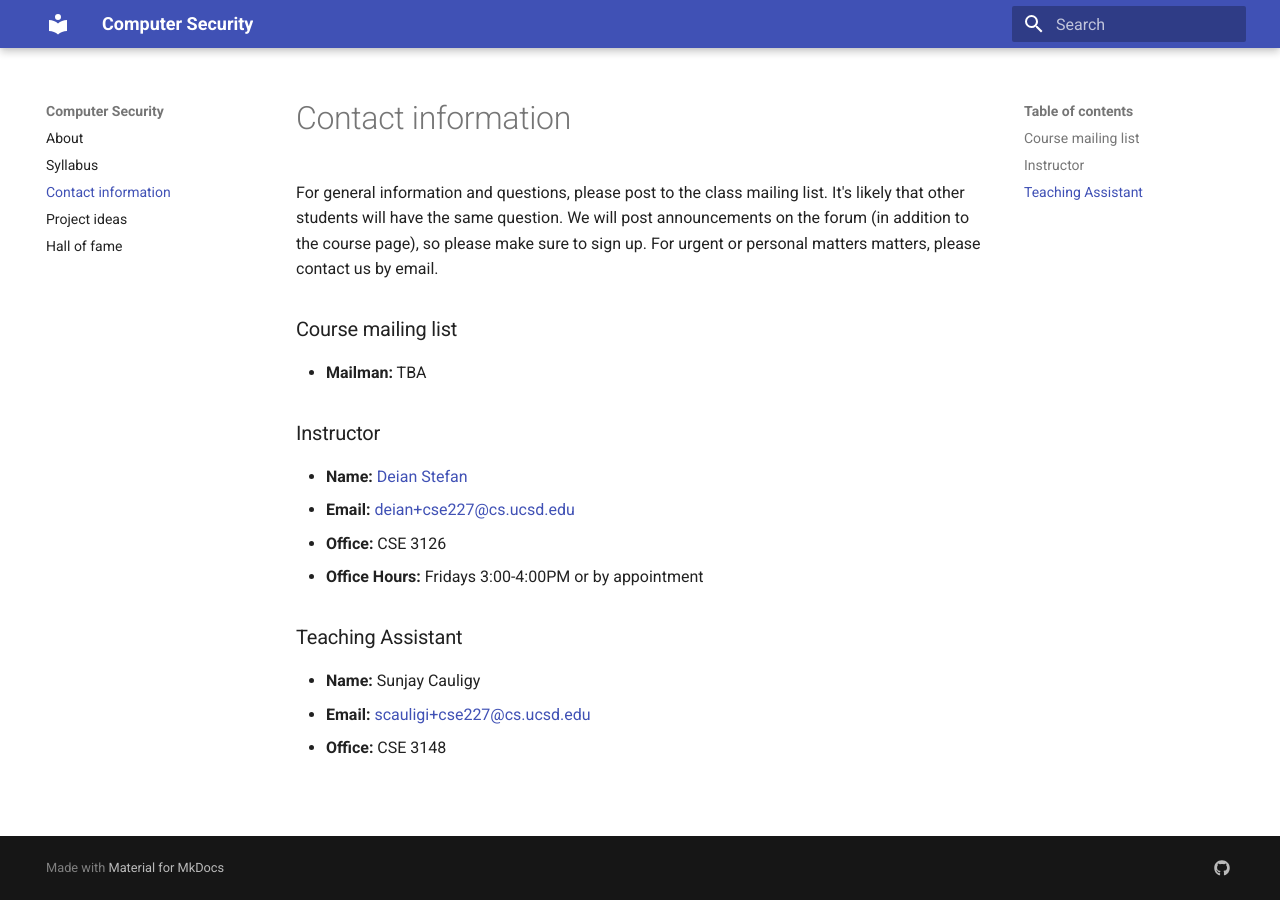
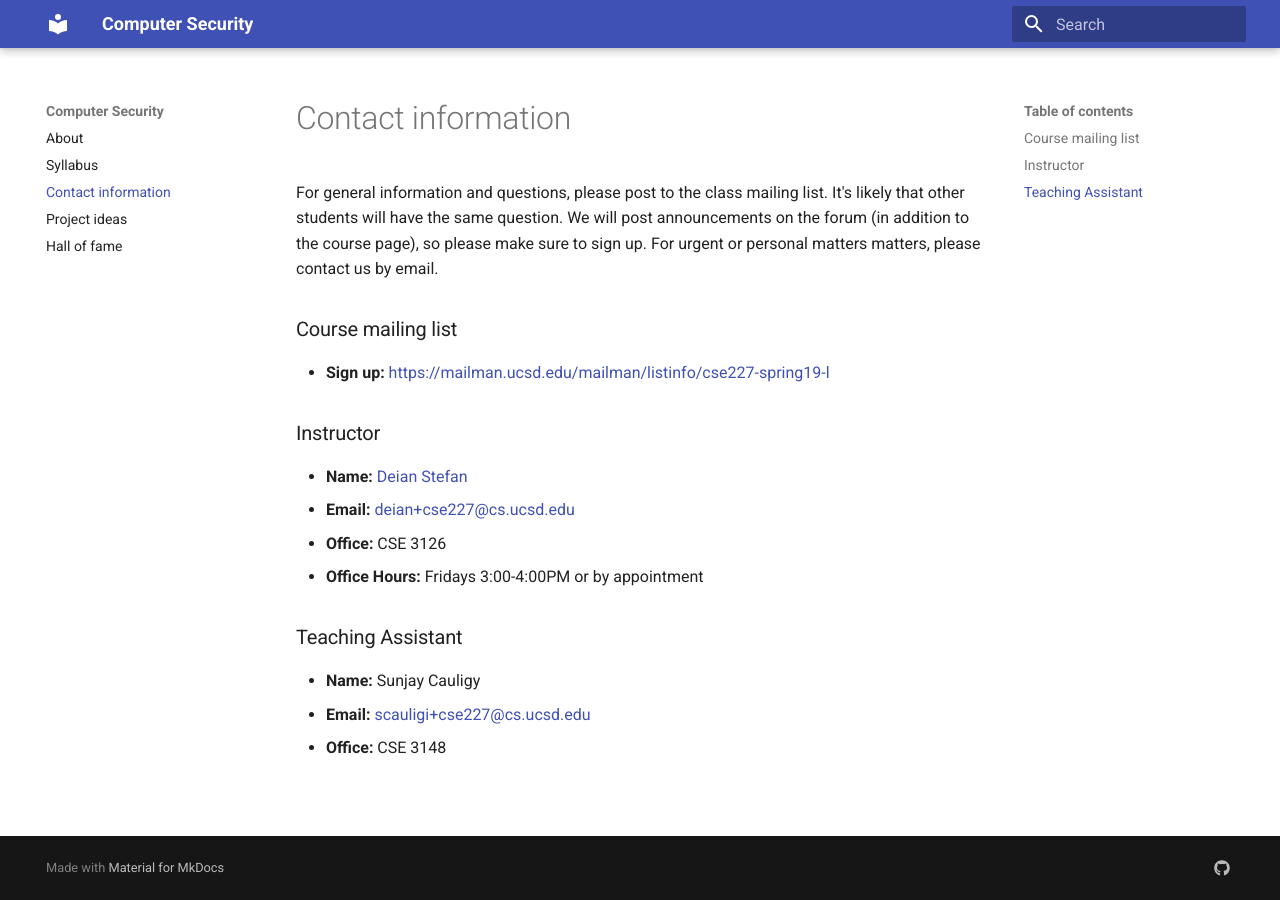
Before and after one commit to PLSysSec/cse227-spring19, an MkDocs documentation site: the page built from docs/contact.md, in a window 1280 px wide. Built offline with MkDocs 1.6.1 and Material for MkDocs 9.7.7, drawn with Linux system fonts in a browser that asks for light colours.

Commit message:
mailing list

```diff
--- a/docs/contact.md
+++ b/docs/contact.md
@@ -6,7 +6,7 @@ email.
 
 ### Course mailing list
 
-- **Mailman:** TBA
+- **Sign up:** <https://mailman.ucsd.edu/mailman/listinfo/cse227-spring19-l>
 
 ### Instructor
 
```
Also changed, not shown: site/contact/index.html, site/search/search_index.json, site/sitemap.xml, 1 other file.
